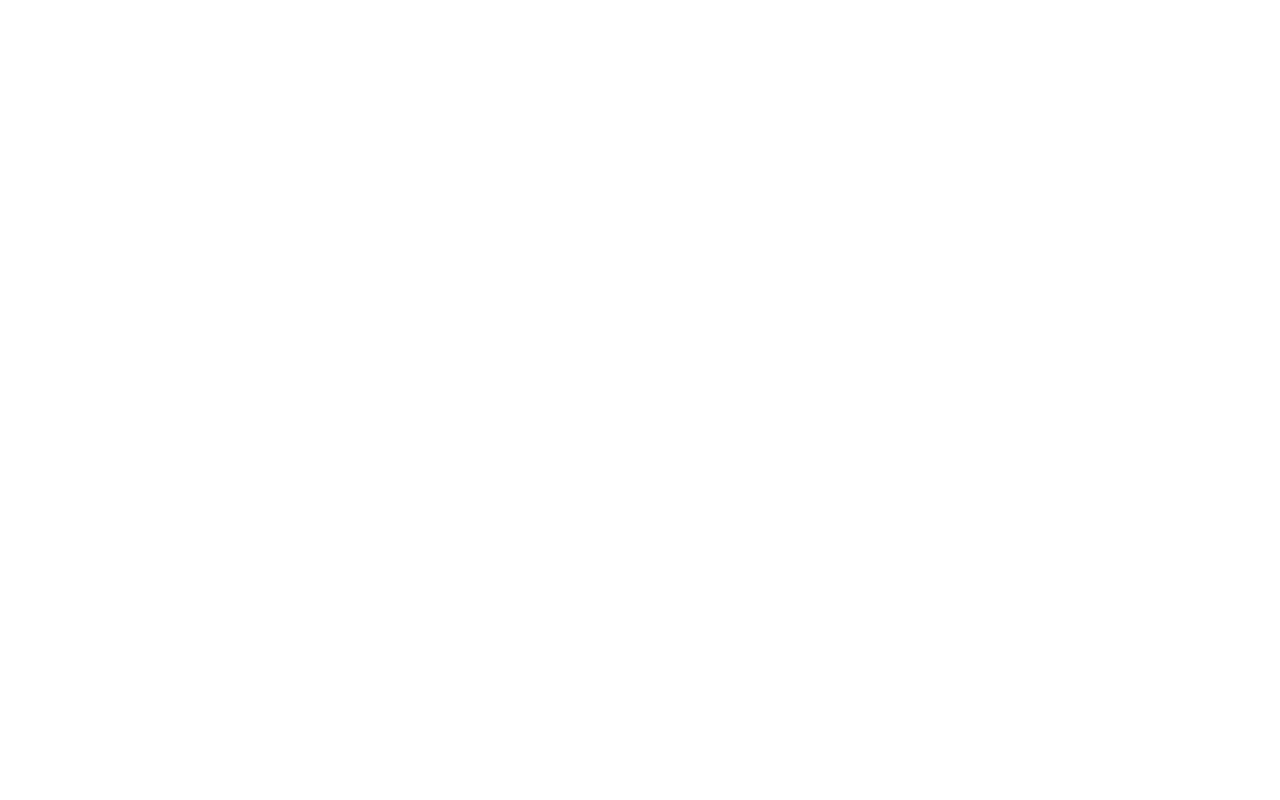
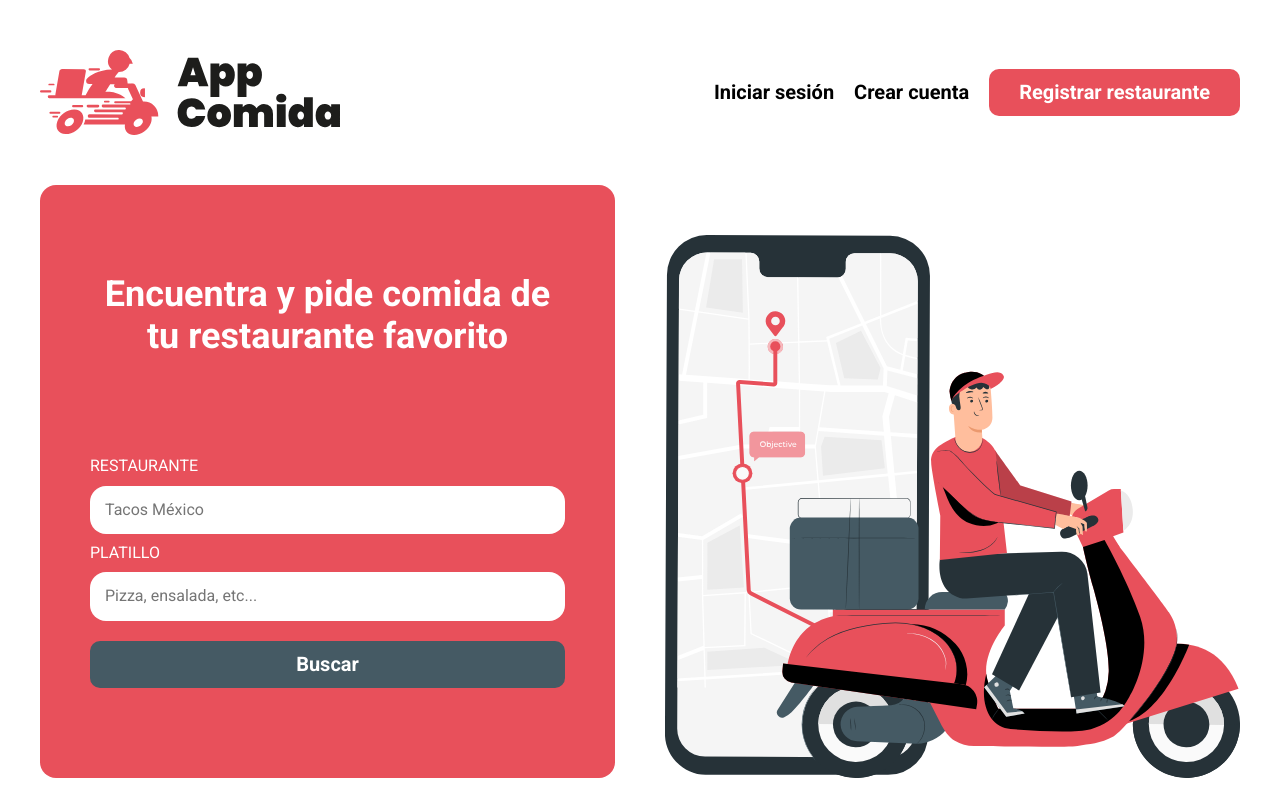
Before and after one commit to BernardoDa/delivery, a website: page index.html in a window 1280 px wide. Drawn offline with Linux system fonts and the light colour scheme.

Commit message:
formulario terminado

```diff
--- a/index.html
+++ b/index.html
@@ -12,5 +12,41 @@
 </head>
 <body>
 
+    <header class="header contenedor">
+        <div class="header__logo">
+            <img src="build/img/logo.svg" alt="logo Delivery">
+        </div>
+
+        <nav class="navegacion">
+            <a href="#" class="navegacion__link">Iniciar sesión</a>
+            <a href="#" class="navegacion__link">Crear cuenta</a>
+            <a href="#" class="navegacion__link navegacion__link--registrar">Registrar restaurante</a>
+        </nav>
+
+    </header>
+
+    <section class="contenedor formulario">
+        <div class="formulario__grid">
+            <div class="formulario__contenido">
+                <h2 class="formulario__heading">Encuentra y pide comida de tu restaurante favorito</h2>
+                <form class="formulario__buscar">
+                    <div class="formulario__campo">
+                        <label for="restaurante" class="formulario__label">Restaurante</label>
+                        <input id="restaurante" type="text" class="formulario__input" placeholder="Tacos México">
+                    </div>
+                    <div class="formulario__campo">
+                        <label for="platillo" class="formulario__label">Platillo</label>
+                        <input id="platillo" type="text" class="formulario__input" placeholder="Pizza, ensalada, etc...">
+                    </div>
+
+                    <input type="submit" class="formulario__submit" value="Buscar">
+                </form>
+            </div>
+            <div class="formulario__imagen-contenedor">
+                <img class="formulario__imagen" src="build/img/dibujo_repartidor.svg" alt="imagen repartidor">
+            </div>
+        </div>
+    </section>
+
 </body>
 </html>
--- a/src/scss/app.scss
+++ b/src/scss/app.scss
@@ -1 +1,3 @@
 @use 'base';
+@use 'header';
+@use 'formulario';
--- /dev/null
+++ b/src/scss/formulario/_formulario.scss
@@ -0,0 +1,61 @@
+@use 'base/mixins' as m;
+@use 'base/variables' as v;
+
+.formulario {
+
+    &__grid{
+        @include m.tablet {
+            @include m.grid(2, v.$separacion);
+        }
+    }
+
+    &__contenido{
+        background-color: v.$primario;
+        border-radius: 1.6rem;
+        padding: v.$separacion;
+        display: flex;
+        flex-direction: column;
+        justify-content: space-evenly;
+    }
+
+    &__heading {
+        color: v.$blanco;
+        text-align: center;
+    }
+
+    &__campo{
+        margin-bottom: 1rem;
+    }
+    &__label {
+        display: block;
+        text-transform: uppercase;
+        color: v.$blanco;
+        margin: 1rem 0;
+    }
+    &__input {
+        width: 100%;
+        padding: 1.5rem;
+        border: none;
+        border-radius: 1.6rem;
+    }
+    &__submit {
+        margin-top: 2rem;
+        @include m.boton(v.$secundario, v.$blanco);
+        @include m.tablet {
+            width: 100%;
+        }
+    }
+
+    &__imagen-contenedor {
+        margin-top: v.$separacion;
+        display: flex;
+        justify-content: center;
+    }
+
+    &__imagen {
+        width: 30rem;
+        @include m.desktop {
+            width: 100%;
+        }
+    }
+}
--- /dev/null
+++ b/src/scss/formulario/_index.scss
@@ -0,0 +1 @@
+@forward 'formulario';
--- /dev/null
+++ b/src/scss/header/_header.scss
@@ -0,0 +1,24 @@
+@use 'base/variables' as v;
+@use 'base/mixins' as m;
+
+
+.header {
+    display: flex;
+    flex-direction: column;
+    padding: v.$separacion 0;
+    align-items: center;
+
+    @include m.desktop {
+        flex-direction: row;
+        justify-content: space-between;
+
+    }
+
+    &__logo {
+        width: 30rem;
+        margin-bottom: 5rem;
+        @include m.desktop {
+            margin-bottom: 0;
+        }
+    }
+}
--- /dev/null
+++ b/src/scss/header/_index.scss
@@ -0,0 +1,2 @@
+@forward 'header';
+@forward 'navegacion';
--- /dev/null
+++ b/src/scss/header/_navegacion.scss
@@ -0,0 +1,26 @@
+@use 'base/mixins' as m;
+@use 'base/variables' as v;
+
+.navegacion {
+
+    display: flex;
+    flex-direction: column;
+    align-items: center;
+    gap: 2rem;
+    width: 100%;
+
+    @include m.desktop {
+        width: auto;
+        flex-direction: row;
+    }
+
+    &__link {
+        font-size: 2rem;
+        font-weight: 700;
+        color: v.$negro;
+
+        &--registrar {
+        @include m.boton(v.$primario, v.$blanco);
+        }
+    }
+}
```
Also changed, not shown: build/css/app.css, 1 other file.
